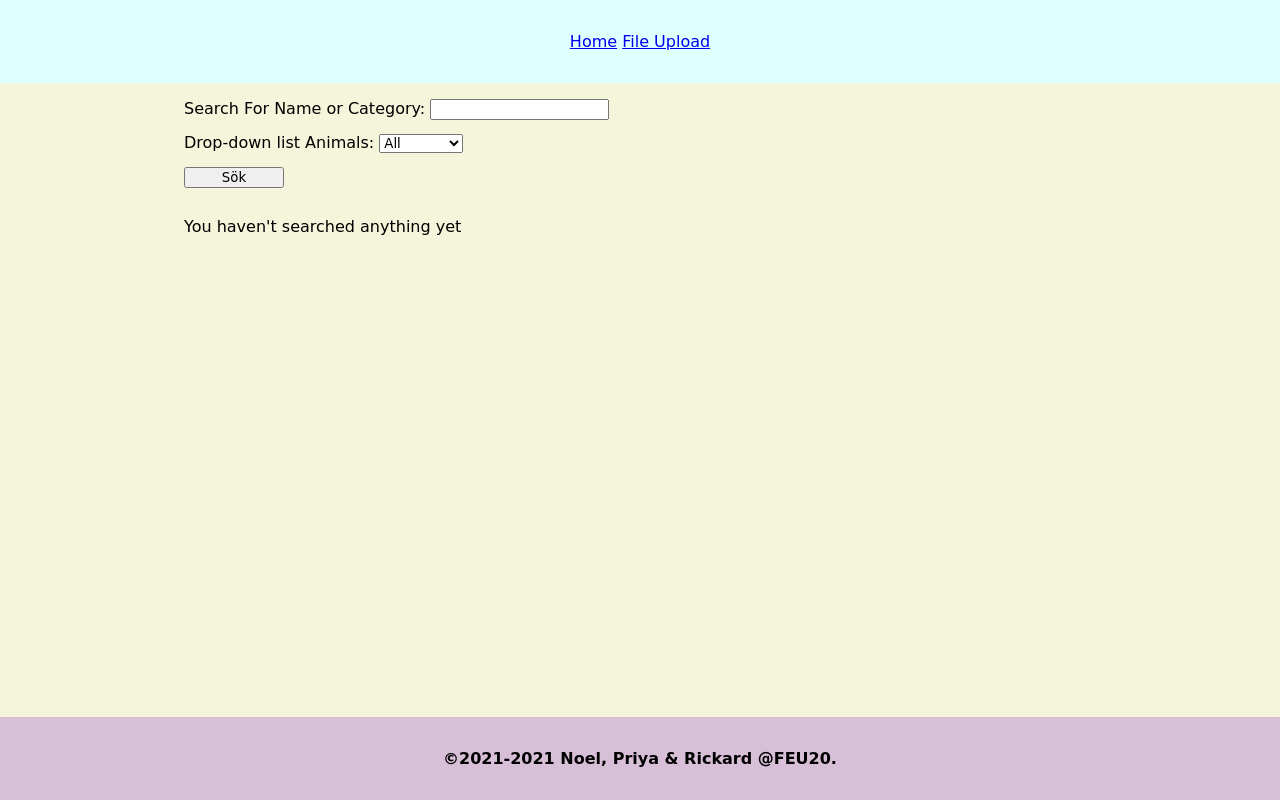
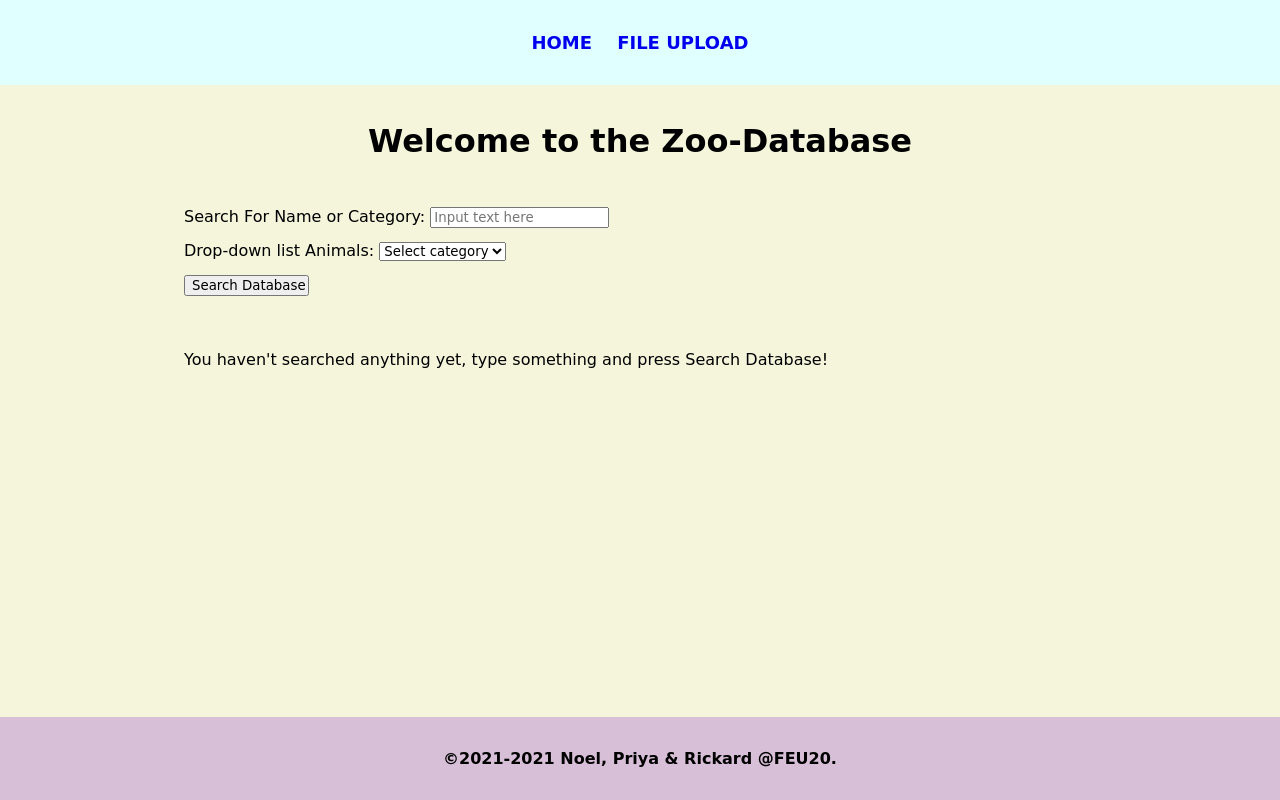
Before and after one commit to crashDeltaGbg/groupAssignmentPHP, a PHP site: page / in a window 1280 px wide. Run offline with PHP 8.4, Linux system fonts and the light colour scheme; data comes from the database, SQL or seed files in the repository.

Commit message:
Minor style and typo fixes - Added text/css to css-link as it conflicted when styling the page - Added h1 and additional styling to the page, making more space for air - Changed text for when nothing is searched yet

```diff
--- a/css/index.css
+++ b/css/index.css
@@ -49,10 +49,28 @@ ul#nav {
 
 ul#nav li {
   display: inline-block;
+  padding: 0px 10px 0px 10px;
+}
+
+li > a {
+  text-decoration: none;
+  font-size: 18px;
+  text-transform: uppercase;
+  font-weight: 900;
+}
+
+a:hover {
+  text-decoration: underline;
+  color: darkgoldenrod;
 }
 
 form#search {
   width: 75%;
+  padding: 25px;
+}
+
+input:focus {
+  border: 3px solid #555;
 }
 
 .upload {
@@ -61,7 +79,7 @@ form#search {
 }
 
 .btn {
-  width: 100px;
+  max-width: 125px;
 }
 
 ul.animalsList {
@@ -80,6 +98,7 @@ div#animalImgs {
   display: flex;
   flex-direction: row;
   justify-content: center;
+  margin-bottom: 20px;
 }
 
 div.imgCard {
@@ -120,6 +139,7 @@ table.styledTable {
   text-align: left;
   border-collapse: collapse;
   margin: auto;
+  margin-bottom: 25px;
 }
 table.styledTable td,
 table.styledTable th {
@@ -191,6 +211,9 @@ table.styledTable thead th:first-child {
     height: 75px;
     width: 75px;
   }
+  h1 {
+    font-size: 16px;
+  }
 }
 @media only screen and (min-width: 600px) and (max-width: 768px) {
   div.imgCard {
@@ -201,35 +224,16 @@ table.styledTable thead th:first-child {
     max-height: 100px;
     max-width: 100px;
   }
+  h1 {
+    font-size: 18.72px;
+  }
 }
 @media only screen and (min-width: 768px) and (max-width: 992px) {
   img.animal-photo {
     max-height: 125px;
     max-width: 125px;
   }
+  h1 {
+    font-size: 24px;
+  }
 }
-/* @media only screen (min-width: 768px) and  {
-  div#animalImgs {
-    display: flex;
-    flex-direction: row;
-    justify-content: center;
-  }
-
-  div.imgCard {
-    padding: 1em;
-    max-width: 150px;
-    display: flex;
-    flex-direction: column;
-    align-items: center;
-  }
-
-  img.animal-photo {
-    border-radius: 75px;
-    height: 150px;
-    width: 150px;
-  }
-
-  p.photo-credits {
-    font-size: x-small;
-  }
-} */
--- a/file-upload.php
+++ b/file-upload.php
@@ -11,7 +11,7 @@ error_reporting(E_ALL);
   <meta http-equiv="X-UA-Compatible" content="IE=edge">
   <meta name="viewport" content="width=device-width, initial-scale=1.0">
   <title>File Upload - Rickard</title>
-  <link rel="stylesheet" href="./css/index.css">
+  <link rel="stylesheet" type="text/css" href="/css/index.css">
 </head>
 <body>
 <header><?php include "./includes/header.php" ?></header>
--- a/index.php
+++ b/index.php
@@ -19,35 +19,36 @@ $categories = $dbh->query($categoryQuery);
     <meta http-equiv="X-UA-Compatible" content="IE=edge">
     <meta name="viewport" content="width=device-width, initial-scale=1.0">
     <title>Zoo Project</title>
-    <link rel="stylesheet" href="./css/index.css">
+    <link rel="stylesheet" type="text/css" href="/css/index.css">
 </head>
 
 <body>
     <header><?php include "./includes/header.php" ?></header>
 <main>
-
+<h1>Welcome to the Zoo-Database</h1>
 <form class="search" action="index.php" method="POST" id="search">
     <label for="searchWord">Search For Name or Category:</label>
-    <input type="text" name="searchWord"><br>
+    <input type="text" name="searchWord" placeholder="Input text here"><br>
     <label for="category">Drop-down list Animals:</label>
     <select name="category">
-        <option value="">All</option>
+        <option value="">Select category</option>
         <?php
           foreach ($categories as $category) {
               echo "<option value='" . $category['category'] . "'>" . $category['category'] . "</option>";
           }
           ?>
     </select><br>
-    <input class="btn" type="submit" name="search_button" value="Sök">
+    <input class="btn" type="submit" name="search_button" value="Search Database">
 </form>
 
 <div class="resultsContainer">
 <!-- code for the search-function -->
 <?php
+
 if (!isset($_POST['searchWord'])) {
     $search = null;
-echo "You haven't searched anything yet";
-} elseif (isset($_POST['searchWord'])) {
+echo "You haven't searched anything yet, type something and press Search Database!";
+}else {
     $search = $_POST['searchWord'];
 }
 $searchCategory = "";
@@ -67,7 +68,7 @@ $result = $statement->fetchAll();
 
 // rendering query into table
 if ($result) {
-    echo "<table class='styledTable'><thead><tr><th scope='col'>#</th><th scope='col'>Name</th><th scope='col'>Category</th><th><scope='col'>Birthday</th></tr></thead><tbody>";
+    echo "<table class='styledTable'><thead><tr><th scope='col'>#</th><th scope='col'>Name</th><th scope='col'>Category</th><th scope='col'>Birthday</th></tr></thead><tbody>";
     foreach ($result as $key => $animals) {
         echo "<tr>
             <td data-label='#'>" . $key . "</td>
```
